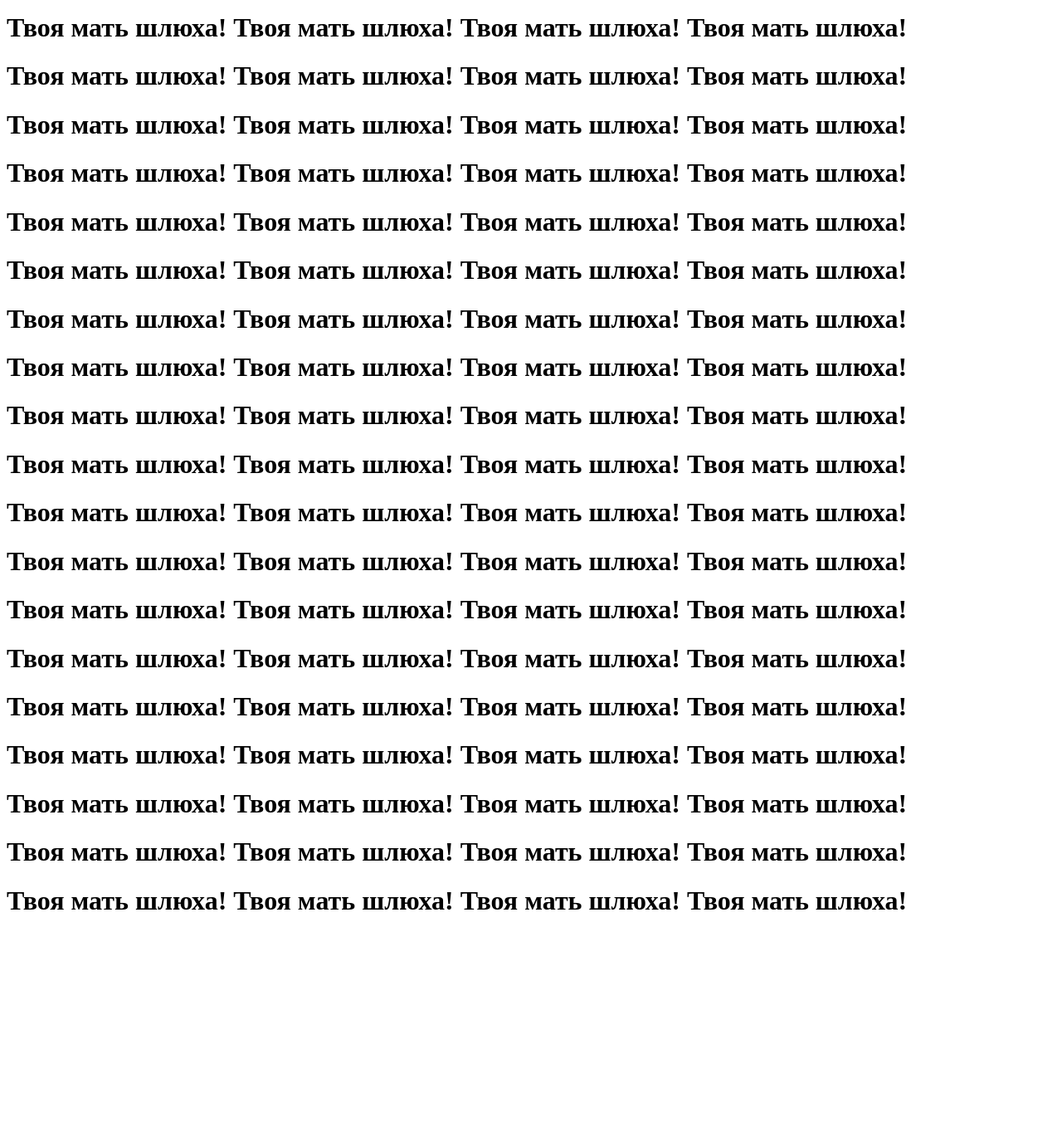
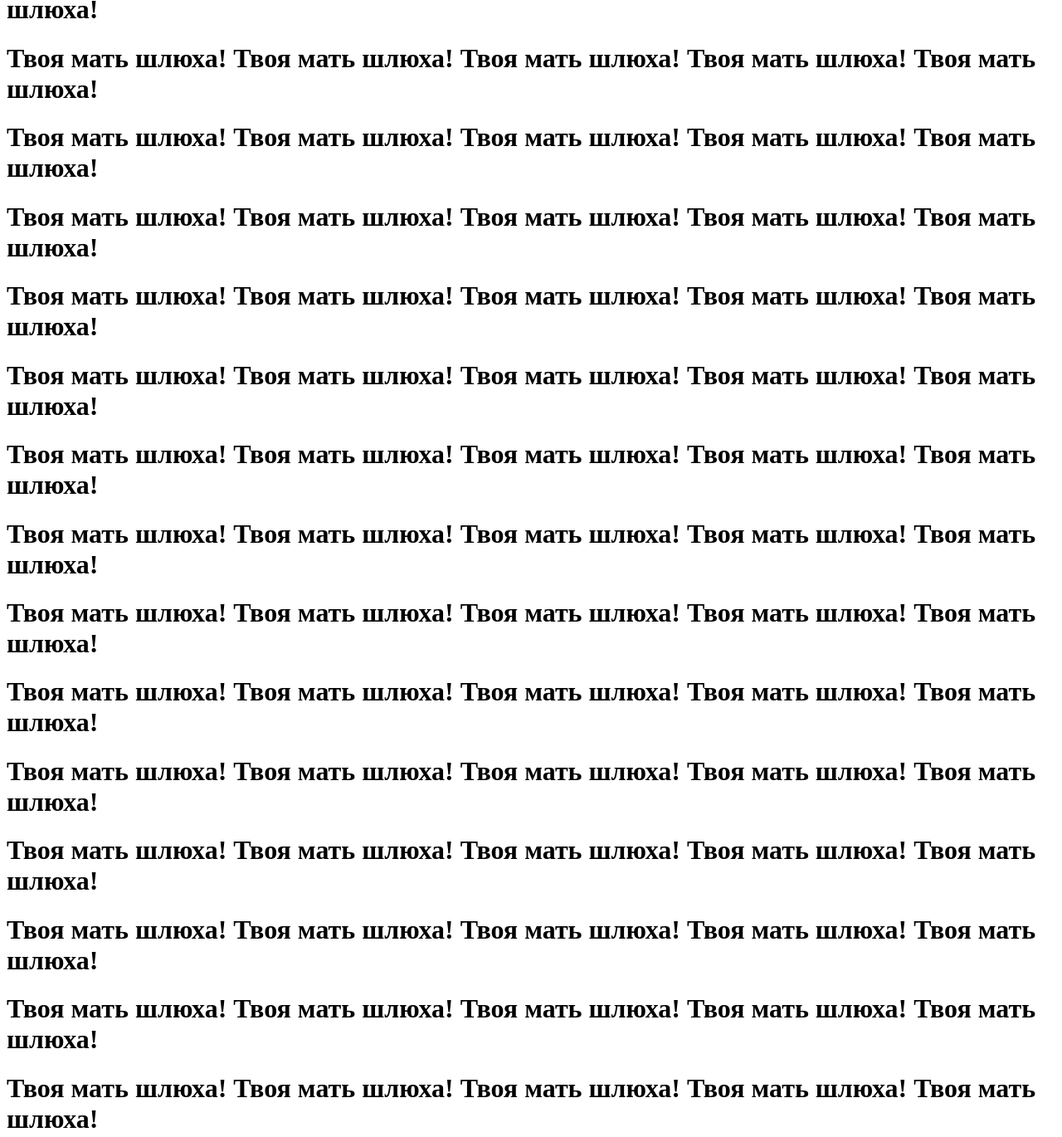
Before and after one commit to pasha200501/EasyVeb, a plain HTML site: page index.html in a window 1280 px wide. Shown: the part 65-1435 px from the top of the page at 83% size. Before the commit the page ends 1190 px from the top, so only its background shows below. Drawn offline with Linux system fonts and the light colour scheme.

Commit message:
Update index.html

```diff
--- a/index.html
+++ b/index.html
@@ -6,26 +6,26 @@
 	<title></title>
 </head>
 <body>
-<h1>Твоя мать шлюха! Твоя мать шлюха! Твоя мать шлюха! Твоя мать шлюха!</h1>
-<h1>Твоя мать шлюха! Твоя мать шлюха! Твоя мать шлюха! Твоя мать шлюха!</h1>
-<h1>Твоя мать шлюха! Твоя мать шлюха! Твоя мать шлюха! Твоя мать шлюха!</h1>
-<h1>Твоя мать шлюха! Твоя мать шлюха! Твоя мать шлюха! Твоя мать шлюха!</h1>
-<h1>Твоя мать шлюха! Твоя мать шлюха! Твоя мать шлюха! Твоя мать шлюха!</h1>
-<h1>Твоя мать шлюха! Твоя мать шлюха! Твоя мать шлюха! Твоя мать шлюха!</h1>
-<h1>Твоя мать шлюха! Твоя мать шлюха! Твоя мать шлюха! Твоя мать шлюха!</h1>
-<h1>Твоя мать шлюха! Твоя мать шлюха! Твоя мать шлюха! Твоя мать шлюха!</h1>
-<h1>Твоя мать шлюха! Твоя мать шлюха! Твоя мать шлюха! Твоя мать шлюха!</h1>
-<h1>Твоя мать шлюха! Твоя мать шлюха! Твоя мать шлюха! Твоя мать шлюха!</h1>
-<h1>Твоя мать шлюха! Твоя мать шлюха! Твоя мать шлюха! Твоя мать шлюха!</h1>
-<h1>Твоя мать шлюха! Твоя мать шлюха! Твоя мать шлюха! Твоя мать шлюха!</h1>
-<h1>Твоя мать шлюха! Твоя мать шлюха! Твоя мать шлюха! Твоя мать шлюха!</h1>
-<h1>Твоя мать шлюха! Твоя мать шлюха! Твоя мать шлюха! Твоя мать шлюха!</h1>
-<h1>Твоя мать шлюха! Твоя мать шлюха! Твоя мать шлюха! Твоя мать шлюха!</h1>
-<h1>Твоя мать шлюха! Твоя мать шлюха! Твоя мать шлюха! Твоя мать шлюха!</h1>
-<h1>Твоя мать шлюха! Твоя мать шлюха! Твоя мать шлюха! Твоя мать шлюха!</h1>
-<h1>Твоя мать шлюха! Твоя мать шлюха! Твоя мать шлюха! Твоя мать шлюха!</h1>
-<h1>Твоя мать шлюха! Твоя мать шлюха! Твоя мать шлюха! Твоя мать шлюха!</h1>
-<h1>Твоя мать шлюха! Твоя мать шлюха! Твоя мать шлюха! Твоя мать шлюха!</h1>
+<h1>Твоя мать шлюха! Твоя мать шлюха! Твоя мать шлюха! Твоя мать шлюха! Твоя мать шлюха!</h1>
+<h1>Твоя мать шлюха! Твоя мать шлюха! Твоя мать шлюха! Твоя мать шлюха! Твоя мать шлюха!</h1>
+<h1>Твоя мать шлюха! Твоя мать шлюха! Твоя мать шлюха! Твоя мать шлюха! Твоя мать шлюха!</h1>
+<h1>Твоя мать шлюха! Твоя мать шлюха! Твоя мать шлюха! Твоя мать шлюха! Твоя мать шлюха!</h1>
+<h1>Твоя мать шлюха! Твоя мать шлюха! Твоя мать шлюха! Твоя мать шлюха! Твоя мать шлюха!</h1>
+<h1>Твоя мать шлюха! Твоя мать шлюха! Твоя мать шлюха! Твоя мать шлюха! Твоя мать шлюха!</h1>
+<h1>Твоя мать шлюха! Твоя мать шлюха! Твоя мать шлюха! Твоя мать шлюха! Твоя мать шлюха!</h1>
+<h1>Твоя мать шлюха! Твоя мать шлюха! Твоя мать шлюха! Твоя мать шлюха! Твоя мать шлюха!</h1>
+<h1>Твоя мать шлюха! Твоя мать шлюха! Твоя мать шлюха! Твоя мать шлюха! Твоя мать шлюха!</h1>
+<h1>Твоя мать шлюха! Твоя мать шлюха! Твоя мать шлюха! Твоя мать шлюха! Твоя мать шлюха!</h1>
+<h1>Твоя мать шлюха! Твоя мать шлюха! Твоя мать шлюха! Твоя мать шлюха! Твоя мать шлюха!</h1>
+<h1>Твоя мать шлюха! Твоя мать шлюха! Твоя мать шлюха! Твоя мать шлюха! Твоя мать шлюха!</h1>
+<h1>Твоя мать шлюха! Твоя мать шлюха! Твоя мать шлюха! Твоя мать шлюха! Твоя мать шлюха!</h1>
+<h1>Твоя мать шлюха! Твоя мать шлюха! Твоя мать шлюха! Твоя мать шлюха! Твоя мать шлюха!</h1>
+<h1>Твоя мать шлюха! Твоя мать шлюха! Твоя мать шлюха! Твоя мать шлюха! Твоя мать шлюха!</h1>
+<h1>Твоя мать шлюха! Твоя мать шлюха! Твоя мать шлюха! Твоя мать шлюха! Твоя мать шлюха!</h1>
+<h1>Твоя мать шлюха! Твоя мать шлюха! Твоя мать шлюха! Твоя мать шлюха! Твоя мать шлюха!</h1>
+<h1>Твоя мать шлюха! Твоя мать шлюха! Твоя мать шлюха! Твоя мать шлюха! Твоя мать шлюха!</h1>
+<h1>Твоя мать шлюха! Твоя мать шлюха! Твоя мать шлюха! Твоя мать шлюха! Твоя мать шлюха!</h1>
+<h1>Твоя мать шлюха! Твоя мать шлюха! Твоя мать шлюха! Твоя мать шлюха! Твоя мать шлюха!</h1>
 
 
 </body>
```
